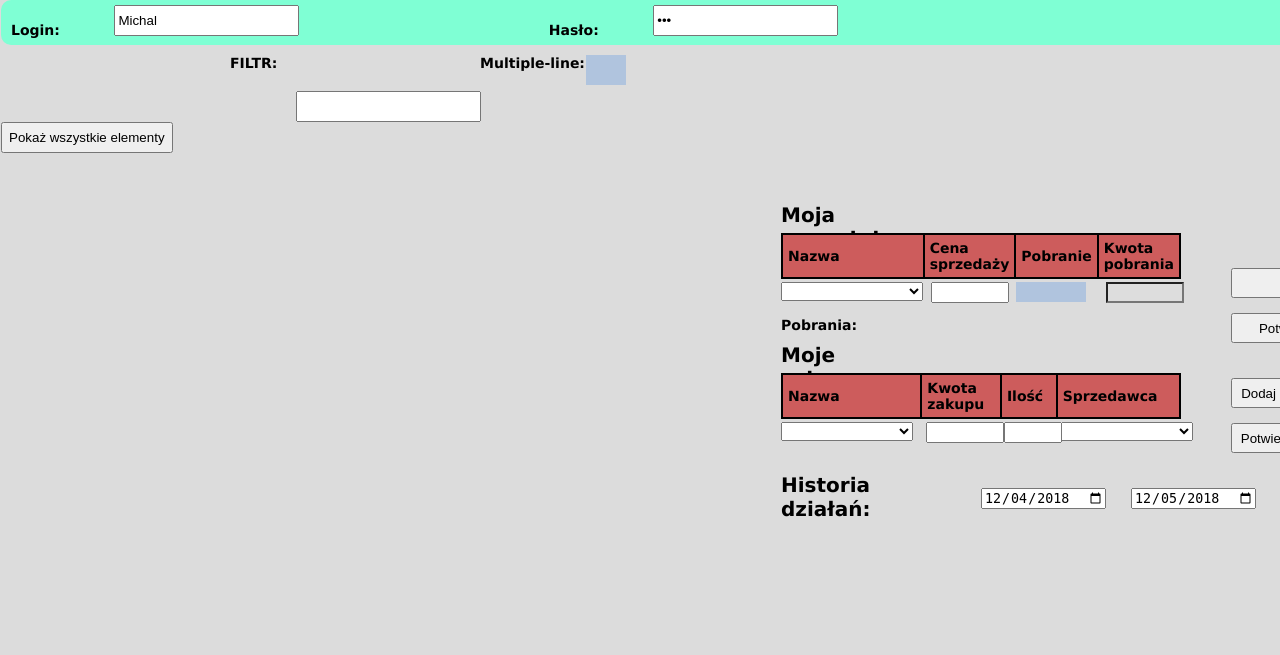
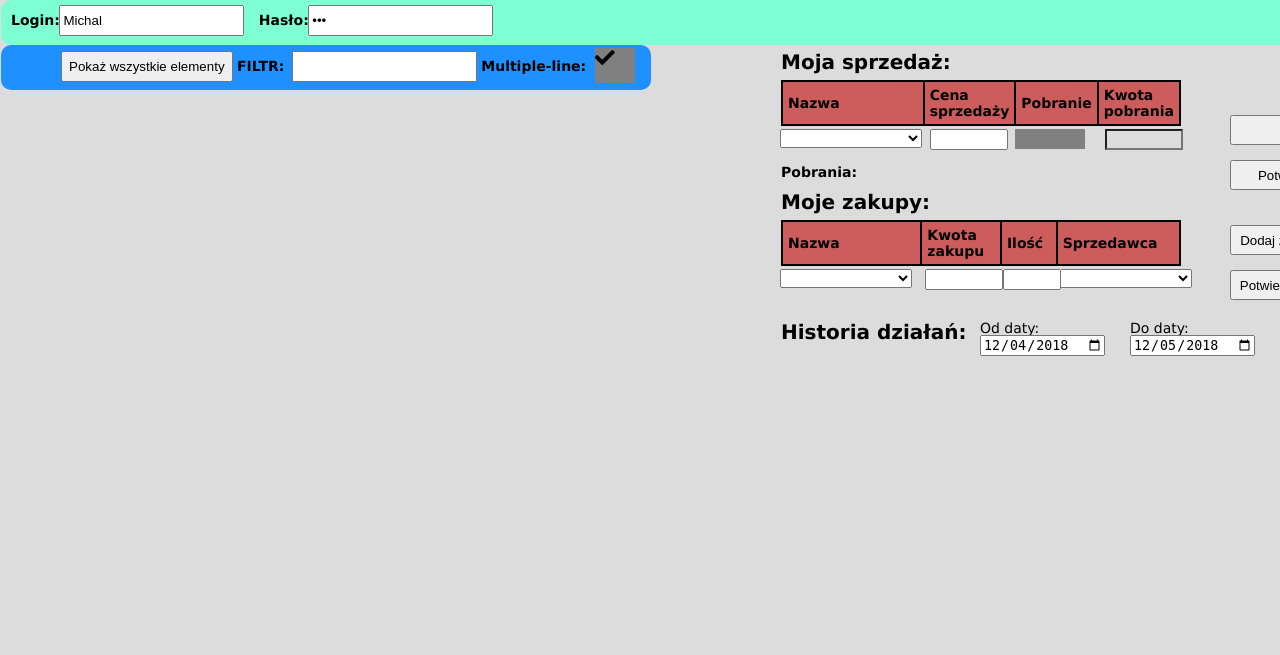
Before and after one commit to Michalqq/Manage-items, a PHP site: page / in a window 1280 px wide; the page is wider, and only the part inside the window is pictured. Shown: the top 655 px of that part. Run offline with PHP 8.4, Linux system fonts and the light colour scheme; lists and menus that the app fills with data are empty; some libraries are stand-ins or nearby versions.

Commit message:
Add files via upload

```diff
--- a/index.php
+++ b/index.php
@@ -1,25 +1,25 @@
 <!DOCTYPE html>
 <html>
    <head>
-    <link rel="stylesheet" type="text/css" href="style1.css">
+    <link rel="stylesheet" type="text/css" href="style3.css">
+       <link rel="stylesheet" href="https://use.fontawesome.com/releases/v5.5.0/css/all.css" integrity="sha384-B4dIYHKNBt8Bc12p+WXckhzcICo0wtJAoU8YZTY5qE0Id1GSseTk6S+L3BlXeVIU" crossorigin="anonymous">
    </head>
-
+    <body>
 <form method="post">
     <div class="headerLogin">
-        <p1 style="left: 10px; position:relative; top:15px"><b>Login:</b></p1>
-        <input id="login" class="firstLine" type="text" name="login" style="position:relative; height:25px; margin-left:60px;" value="Michal">
-        <p1 style="left: 245px; position:relative; top:15px"><b>Hasło:</b></p1>
-        <input id="password" class="firstLine"  type="password" name="password" style="position:relative; height:25px; margin-left:295px;" value="123">
+        <p1 class="firstLine" style="left: 10px"><b>Login:</b></p1>
+        <input id="login" class="firstLine" type="text" name="login" style="height:25px; left: 5px" value="Michal">
+        <p1 class="firstLine" style="left: 15px;"><b>Hasło:</b></p1>
+        <input id="password" class="firstLine"  type="password" name="password" style="height:25px; left:10px;" value="123">
     </div>
-    <body>
-  <input type="checkbox" name="multiple_list" id="multiple_list" style="margin-left:585px; width: 40px; height: 30px; margin-top:10px" value="0" onclick="multipleList()" >
-    <p1 style="left: 480px; position:absolute; top:55px"><b>Multiple-line:</b></p1>
-    <p1 style="left: 230px; position:absolute; top:55px"><b>FILTR:</b></p1>
-    <input id="filter" type="text" name="filter" style="position:relative; height:25px; margin-left:295px; top:0px" value=""><br>
+    <div class="secondPart">
+    <input type="submit"  class="secondLine" name="mainTable" id="mainTable" style=" height:31px; margin-left:60px"  value="Pokaż wszystkie elementy" />
+    <p1  class="secondLine" style=""><b>FILTR:</b></p1>
+    <input id="filter"  class="secondLine" type="text" name="filter" style="height:25px; margin-left:3px" value="">
+    <p1  class="secondLine" style=""><b>Multiple-line:</b></p1>
+    <input type="checkbox" class="fas fa-check" name="multiple_list" id="multiple_list" style="font-size:20px; width: 40px; height: 35px; vertical-align: middle;" value="0" onclick="multipleList()" >
+    </div>
 
-    <input type="submit" name="mainTable" id="mainTable" style="position:relative;  top:0px; height:31px;"  value="Pokaż wszystkie elementy" /><br>
-
-    <div style="position:fixed; background-color:lightblue">
 
     <p style="margin-left:780px; top:30px">Moja sprzedaż:</p>
     <p style="margin-left:780px; top:170px">Moje zakupy:</p>
--- /dev/null
+++ b/style3.css
@@ -0,0 +1,123 @@
+<style type="text/css">
+	<script src="https://cdnjs.cloudflare.com/ajax/libs/Chart.js/2.1.3/Chart.min.js"></script>
+<script src="https://ajax.googleapis.com/ajax/libs/jquery/3.2.1/jquery.min.js"></script>
+
+      /* NOTE: The styles were added inline because Prefixfree needs access to your styles and they must be inlined if they are on local disk! */
+      @charset "UTF-8";
+@import url("https://fonts.googleapis.com/css?family=Open+Sans:700");
+@import url("https://netdna.bootstrapcdn.com/font-awesome/4.0.3/css/font-awesome.css");
+*, *:before, *:after {
+
+  padding: 0;
+}
+
+head, body {
+    font-family:'Verdana';
+    font-size: 14px;
+    margin-top:15px;
+    margin-left:1px;
+    margin-right:400px;
+	transform-origin: top left;
+    width: 750px;
+    height: 1000px;
+    background-color: gainsboro;
+}
+p {
+    position: absolute;
+    font-family:'Verdana';
+    font-size: 20px;
+    font-weight: 700;
+}
+p1 {
+
+}
+table {
+    font-weight: 500;
+	border-collapse: collapse; }
+mainTableCSS {
+    width: 900px;
+}
+table#mainTable {
+    margin-left: 15px;
+    margin-top: -30px;
+}
+td {
+	border: 2px solid #000000;
+	padding: 5px;}
+tr:hover {
+}
+tr:hover td {
+}
+.headerLogin {
+    position:static;
+    height: 45px;
+    width: 1850px;
+    background-color: aquamarine;
+    border-radius: 10px;
+    margin-top:-15px;
+}
+.firstLine {
+    position: relative;
+    top:5px;
+}
+.secondLine {
+    position: relative;
+    top:2px;
+}
+.secondPart {
+    position:static;
+    height: 45px;
+    width: 650px;
+    background-color:dodgerblue;
+    border-radius: 10px;
+    margin-top:0px;
+}
+.hisTableCSS {
+    position: absolute;
+    margin-left: 780px;
+    margin-top: 280px;
+    width: 652px;
+}
+.dateLabel {
+    position: absolute;
+    margin-top: 230px;
+    margin-left: 1110px;
+}
+.select1 {
+    position:absolute;
+    left: 780px;
+    top:129px;
+    width:142px;
+}
+.selectBuy {
+    position:absolute;
+    left: 780px;
+    top:269px;
+    width:132px;
+}
+.header1 {
+    font-weight: bold;
+    font-size: 9px;
+    background-color: indianred;
+    width: 800px;}
+.header {
+    font-weight: bold;
+    background-color: indianred; }
+input[type="checkbox"]{
+cursor: pointer;
+-webkit-appearance: none;
+appearance: none;
+background-color: grey;
+padding: 0px;
+width: 30px;
+height: 20px;
+transition: all .1s linear;
+}
+input[type="checkbox"]:checked{
+  background-color: green;
+}
+input[type="checkbox"]:focus{
+  outline: 0 none;
+  box-shadow: none;
+}
+</style>
```
